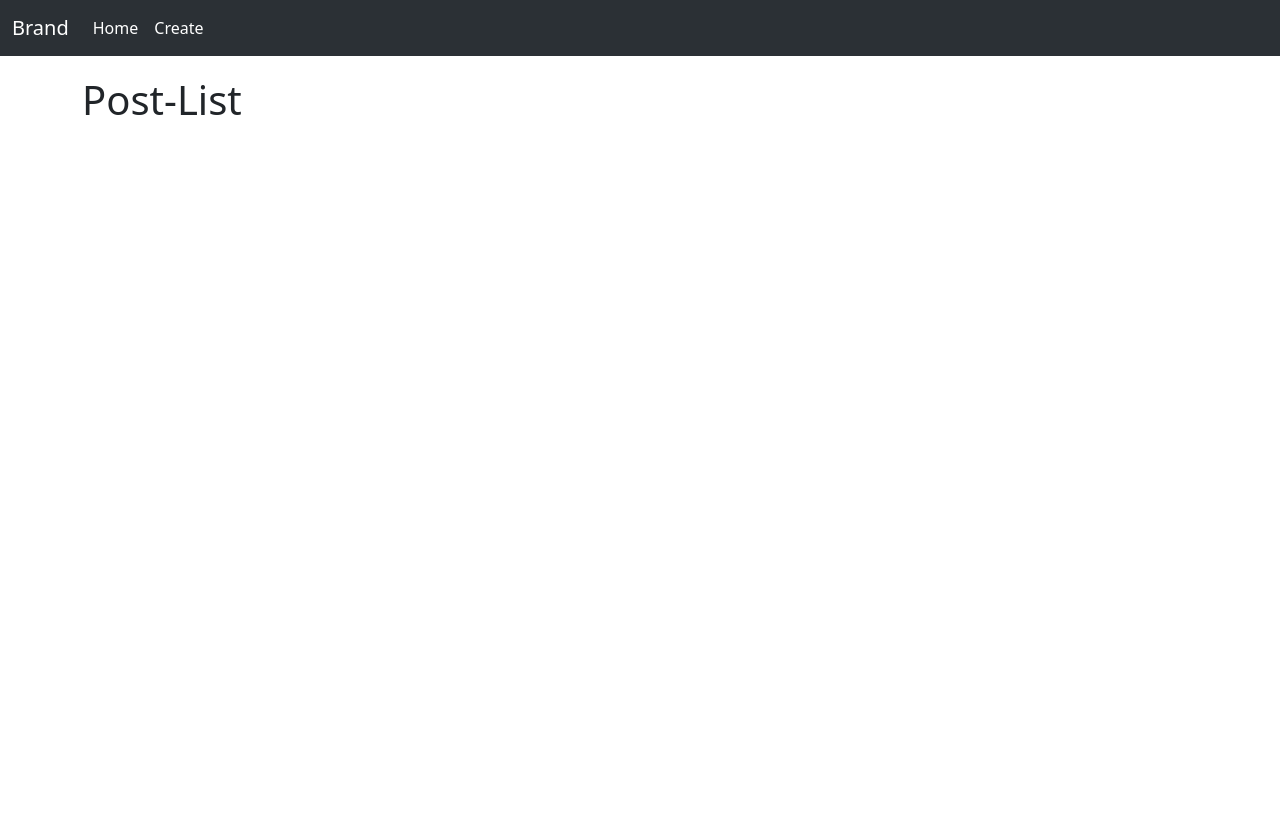
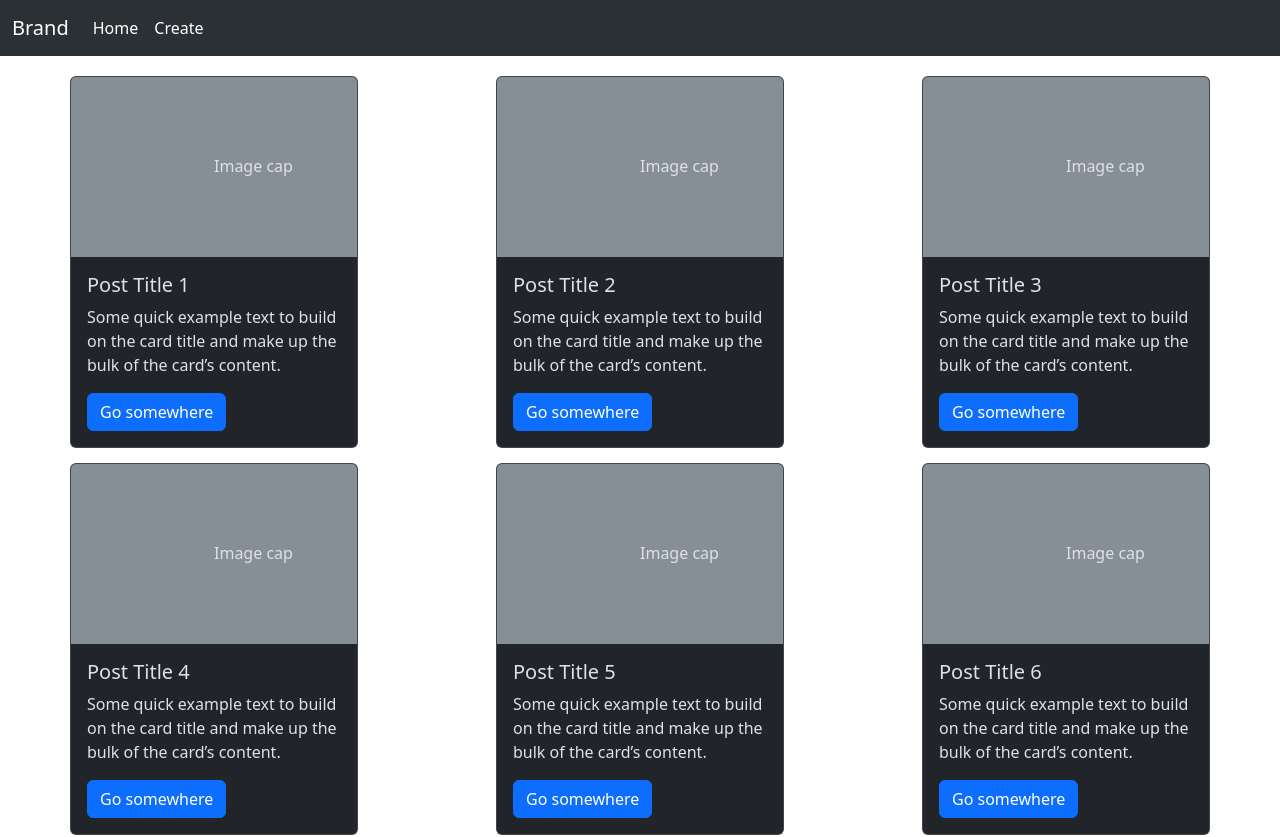
Before and after one commit to rebecca0808/FS27-Post-Blog, a React (Vite) app: page / in a window 1280 px wide. Shown: the top 837 px of the page. Built offline with nearby package versions, Linux system fonts and the light colour scheme.

Commit message:
feat(router): add Home and Post List pages with nav routes

```diff
--- a/package.json
+++ b/package.json
@@ -12,7 +12,8 @@
   "dependencies": {
     "bootstrap": "^5.3.8",
     "react": "^19.1.1",
-    "react-dom": "^19.1.1"
+    "react-dom": "^19.1.1",
+    "react-router-dom": "^7.9.1"
   },
   "devDependencies": {
     "@eslint/js": "^9.35.0",
--- a/src/App.jsx
+++ b/src/App.jsx
@@ -2,21 +2,26 @@ import { useState } from 'react';
 import NavBar from './components/nav-bar';
 import Footer from './components/footer';
 import PostList from './components/post-list';
-import './App.scss'
+import WritePost from './components/write-post';
+import './App.scss';
+import {BrowserRouter as Router, Routes, Route} from 'react-router-dom';
 
 function App() {
 
-
   return (
-    <>
+    <Router>
       <div className = "App" data-bs-theme="dark">
         <NavBar></NavBar>
         <div className="container main-container">
-          <PostList></PostList>
+          <Routes>
+            <Route path='/' element={<PostList></PostList>}></Route>
+            <Route path='/post-list' element={<PostList></PostList>}></Route>
+            <Route path='/write-post' element={<WritePost></WritePost>}></Route>
+          </Routes>
         </div>
         <Footer></Footer>
       </div>
-    </>
+    </Router>
   )
 }
 
--- a/src/components/nav-bar/index.jsx
+++ b/src/components/nav-bar/index.jsx
@@ -1,3 +1,4 @@
+import {NavLink} from "react-router-dom";
 export default props => {
     return (
         <div >
@@ -10,10 +11,20 @@ export default props => {
                     <div className="collapse navbar-collapse" id="navbarSupportedContent">
                         <ul className="navbar-nav me-auto mb-2 mb-lg-0">
                             <li className="nav-item">
-                                <a className="nav-link active" aria-current="page" href="#">Home</a>
+                                <NavLink
+                                    className="nav-link active"
+                                    aria-current="post list"
+                                    to="/post-list"
+                                >Home
+                                </NavLink>
                             </li>
                              <li className="nav-item">
-                                <a className="nav-link active" aria-current="page" href="#">Create</a>
+                               <NavLink
+                                    className="nav-link active"
+                                    aria-current="post list"
+                                    to="/write-post"
+                                >Create
+                                </NavLink>
                             </li>
                         </ul>
                     </div>
--- a/src/components/post-list/index.jsx
+++ b/src/components/post-list/index.jsx
@@ -1,9 +1,28 @@
-
+import "./index.scss";
+import {useState} from "react";
+import mockData from "../../mock-data/post-list-mock.json";
 
 export default props => {
+    const [postList, setPostList] = useState([...mockData]);
+
     return (
-        <div className = "container">
-            <h1>Post-List</h1>
+        <div className="post-list-container">
+            {
+                postList.map(
+                    post=> {
+                        return (
+                             <div classNameName = "container">
+                                <div className="card post-item" style={{width: "18rem"}} >
+                                    <svg aria-label="Placeholder: Image cap" class="bd-placeholder-img card-img-top" height="180" preserveAspectRatio="xMidYMid slice" role="img" width="100%" xmlns="http://www.w3.org/2000/svg"><title>Placeholder</title><rect width="100%" height="100%" fill="#868e96"></rect><text x="50%" y="50%" fill="#dee2e6" dy=".3em">Image cap</text></svg>
+                                    <div className="card-body">
+                                        <h5 className="card-title">{post.postTitle}</h5>
+                                        <p className="card-text">{post.postContent}</p>
+                                        <a href="#" className="btn btn-primary">Go somewhere</a>
+                                    </div>
+                                </div>
+                            </div>
+                        )
+                    })}
         </div>
     )
 }
--- a/src/components/post-list/index.scss
+++ b/src/components/post-list/index.scss
@@ -1,4 +1,13 @@
-.main-container {
-    padding: 20px 0;
-    min-height: 800px;
+.post-list-container {
+    display: flex;
+    justify-content: space-between;
+    align-items: center;
+    flex-wrap: wrap;
+
+    .post-item {
+        width: 1.8rem;
+        min-width: 250px;
+        margin-bottom: 15px;
+    }
+
 }
--- /dev/null
+++ b/src/mock-data/post-list-mock.json
@@ -0,0 +1,42 @@
+[
+    {
+        "id":1,
+        "postTitle": "Post Title 1",
+        "postContent": "Some quick example text to build on the card title and make up the bulk of the card’s content."
+    },
+    {
+        "id":2,
+        "postTitle": "Post Title 2",
+        "postContent": "Some quick example text to build on the card title and make up the bulk of the card’s content."
+    },
+    {
+        "id":3,
+        "postTitle": "Post Title 3",
+        "postContent": "Some quick example text to build on the card title and make up the bulk of the card’s content."
+    },
+    {
+        "id":4,
+        "postTitle": "Post Title 4",
+        "postContent": "Some quick example text to build on the card title and make up the bulk of the card’s content."
+    },
+    {
+        "id":5,
+        "postTitle": "Post Title 5",
+        "postContent": "Some quick example text to build on the card title and make up the bulk of the card’s content."
+    },
+     {
+        "id":6,
+        "postTitle": "Post Title 6",
+        "postContent": "Some quick example text to build on the card title and make up the bulk of the card’s content."
+    },
+     {
+        "id":7,
+        "postTitle": "Post Title 7",
+        "postContent": "Some quick example text to build on the card title and make up the bulk of the card’s content."
+    },
+     {
+        "id":8,
+        "postTitle": "Post Title 8",
+        "postContent": "Some quick example text to build on the card title and make up the bulk of the card’s content."
+    }
+]
```
Also changed, not shown: 1 other file (tests, documents, lock files or other folders).
